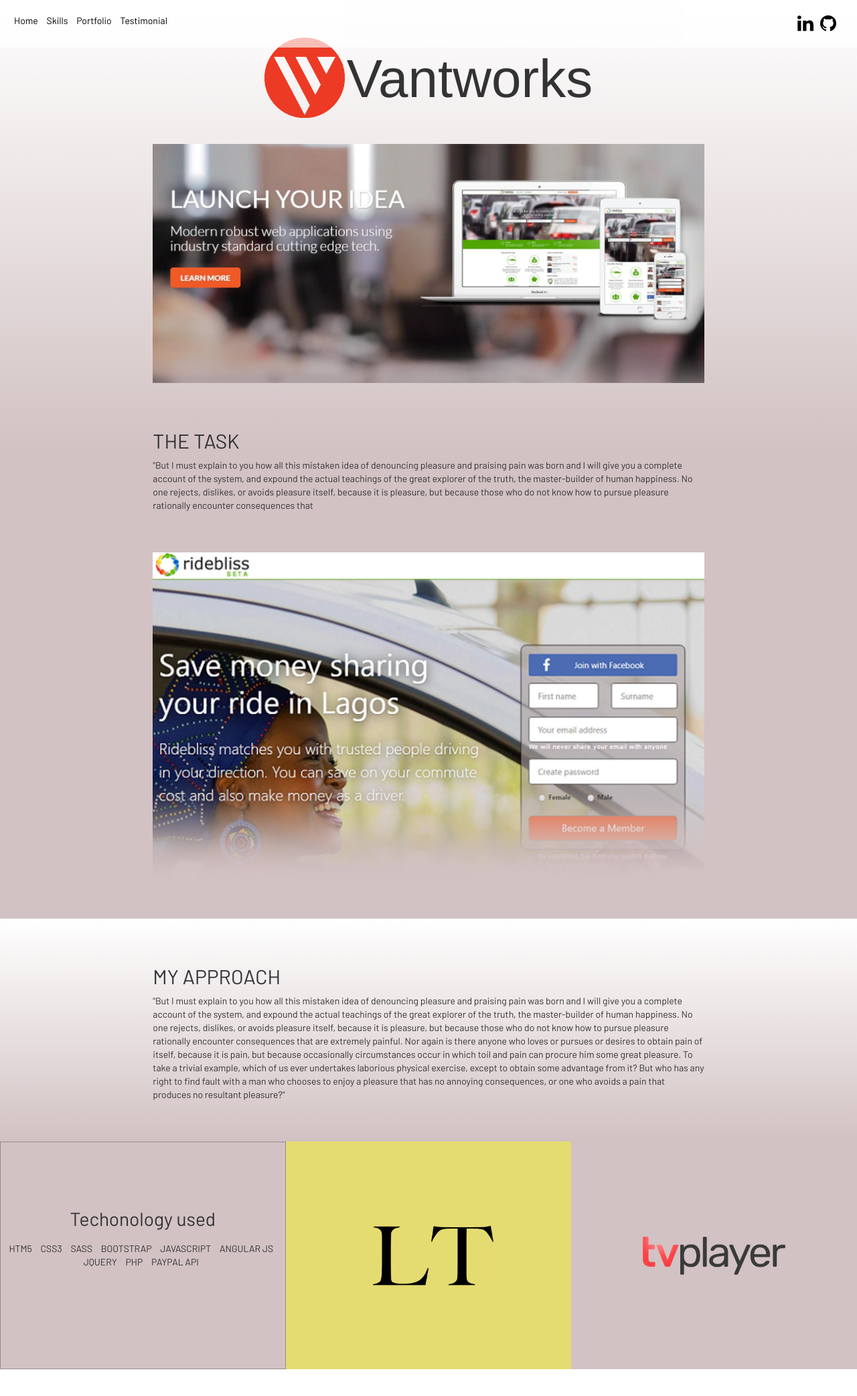
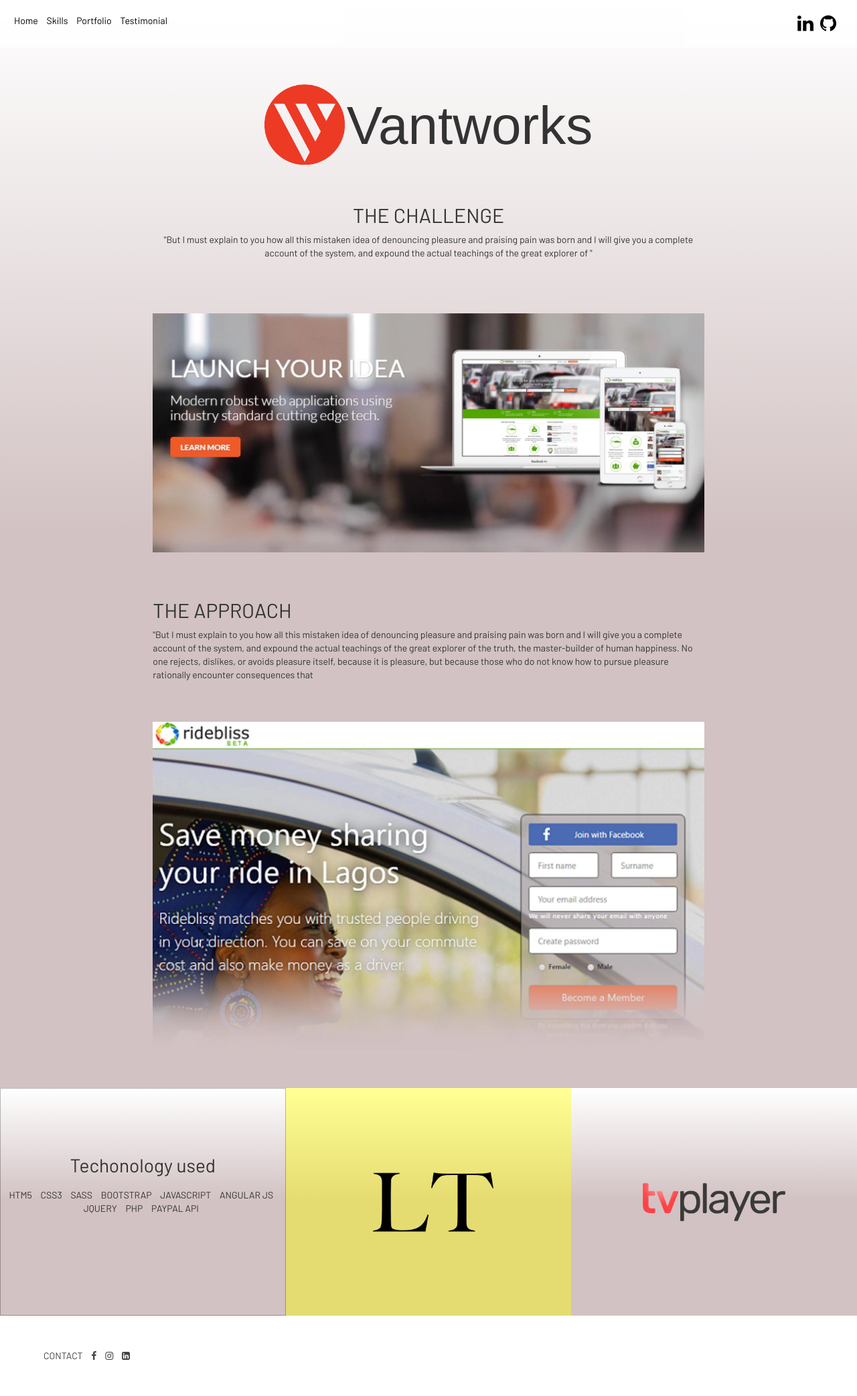
Before and after one commit to olu1987/olu_new, a PHP site: page /vantworks.php in a window 1280 px wide. Shown: the top 2085 px of the page at 67% size. Run offline with PHP 8.4, Linux system fonts and the light colour scheme.

Commit message:
fixes for vantworks page

```diff
--- a/build/css/application.css
+++ b/build/css/application.css
@@ -237,6 +237,9 @@ a:hover, a:focus {
 .leshia-header-text {
   padding: 100px 0 0; }
 
+.vantworks-header {
+  margin-top: 70px; }
+
 .page-container {
   box-shadow: 0 0 8px 2px rgba(0, 0, 0, 0.08); }
 
@@ -322,6 +325,9 @@ a:hover, a:focus {
   background-size: cover;
   background-position: center top;
   height: 500px; }
+
+.vantworks-promo-top {
+  margin-top: 70px; }
 
 .footer {
   height: 150px;
--- a/sass/layout/_header.scss
+++ b/sass/layout/_header.scss
@@ -45,3 +45,7 @@
 .leshia-header-text{
   padding: 100px 0 0;
 }
+
+.vantworks-header{
+  margin-top: 70px;
+}
--- a/sass/layout/_page.scss
+++ b/sass/layout/_page.scss
@@ -77,3 +77,7 @@
   background-position: center top;
   height:500px;
 }
+
+.vantworks-promo-top{
+  margin-top: 70px;
+}
--- a/vantworks.php
+++ b/vantworks.php
@@ -8,14 +8,22 @@
                 <h1 class="task-main-header">Vantworks</h1>
             </div>
         </div>
-        <div class="row">
+        <div class="row mb-50 text-center">
+            <div class="col-md-8 col-md-offset-2">
+                <h2 class="text-uppercase">the challenge</h2>
+                <p>"But I must explain to you how all this mistaken idea of denouncing pleasure and praising pain was born and I
+                    will give you a complete account of the system, and expound the actual teachings of the great explorer of
+                    "</p>
+            </div>
+        </div>
+        <div class="row vantworks-promo-top">
             <div class="col-sm-8 col-sm-offset-2">
                 <img class="img-responsive" src="img/vantworks-lander-1.jpg"/>
             </div>
         </div>
         <div class="row task-description">
             <div class="col-md-8 col-md-offset-2">
-                <h2 class="text-uppercase">the task</h2>
+                <h2 class="text-uppercase">the approach</h2>
                 <p>"But I must explain to you how all this mistaken idea of denouncing pleasure and praising pain was born and I
                     will give you a complete account of the system, and expound the actual teachings of the great explorer of
                     the truth, the master-builder of human happiness. No one rejects, dislikes, or avoids pleasure itself,
@@ -24,26 +32,12 @@
             </div>
         </div>
         <div class="row">
-            <div class="col-sm-8 col-sm-offset-2">
+            <div class="col-md-8 col-md-offset-2">
                 <img class="img-responsive" src="img/vantworks-lander-2.jpg"/>
             </div>
         </div>
     </div>
     <div class="container vantworks-bg">
-        <div class="row task-description">
-            <div class="col-md-8 col-md-offset-2">
-                <h2 class="text-uppercase">my approach</h2>
-                <p>"But I must explain to you how all this mistaken idea of denouncing pleasure and praising pain was born and I
-                    will give you a complete account of the system, and expound the actual teachings of the great explorer of
-                    the truth, the master-builder of human happiness. No one rejects, dislikes, or avoids pleasure itself,
-                    because it is pleasure, but because those who do not know how to pursue pleasure rationally encounter
-                    consequences that are extremely painful. Nor again is there anyone who loves or pursues or desires to
-                    obtain pain of itself, because it is pain, but because occasionally circumstances occur in which toil and pain can
-                    procure him some great pleasure. To take a trivial example, which of us ever undertakes laborious physical exercise,
-                    except to obtain some advantage from it? But who has any right to find fault with a man who chooses to enjoy
-                    a pleasure that has no annoying consequences, or one who avoids a pain that produces no resultant pleasure?"</p>
-            </div>
-        </div>
         <div class="row portfolio">
             <div class="col-md-12">
                 <div class="tile col-md-4 col-sm-12 tech">
```
Also changed, not shown: 1 other file.
